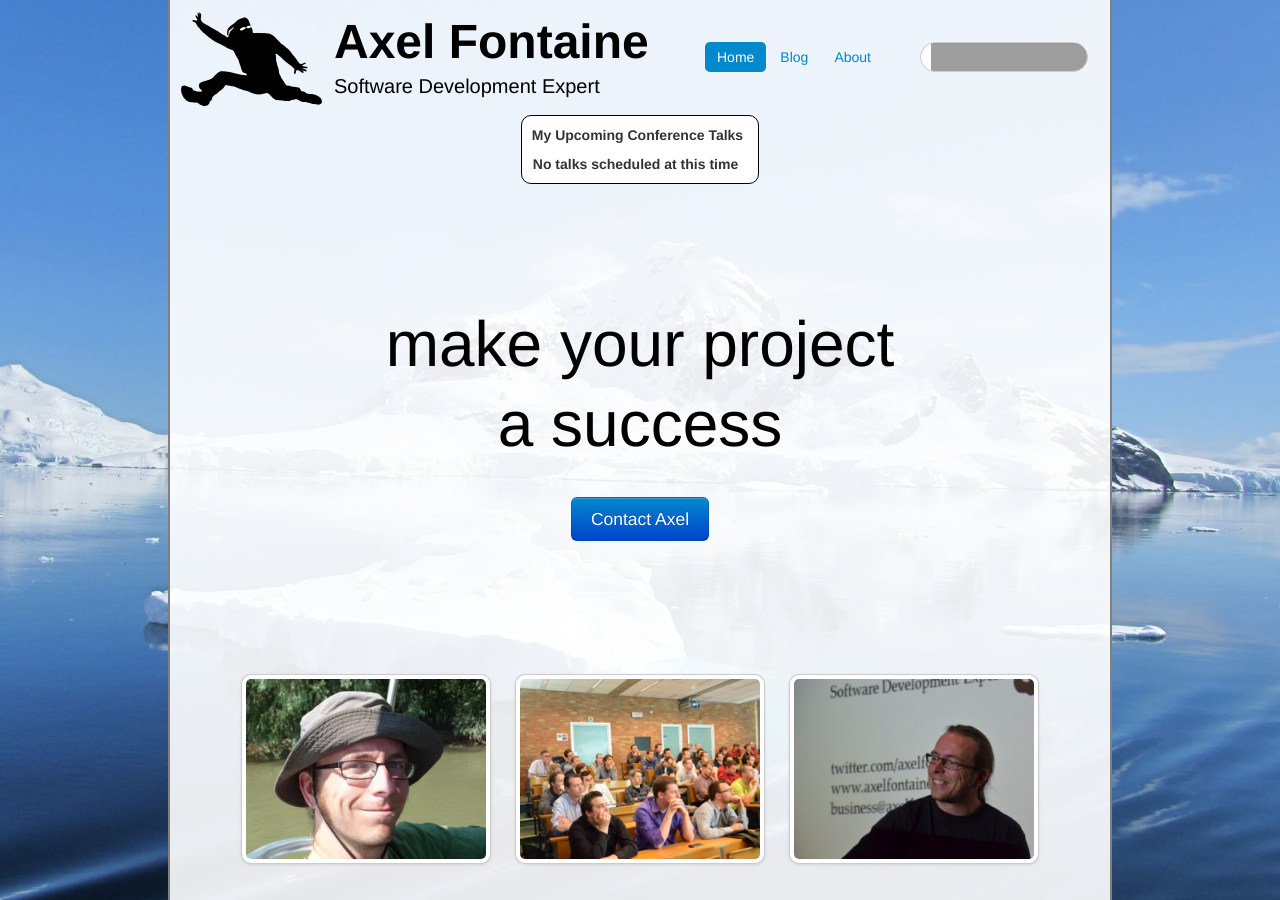
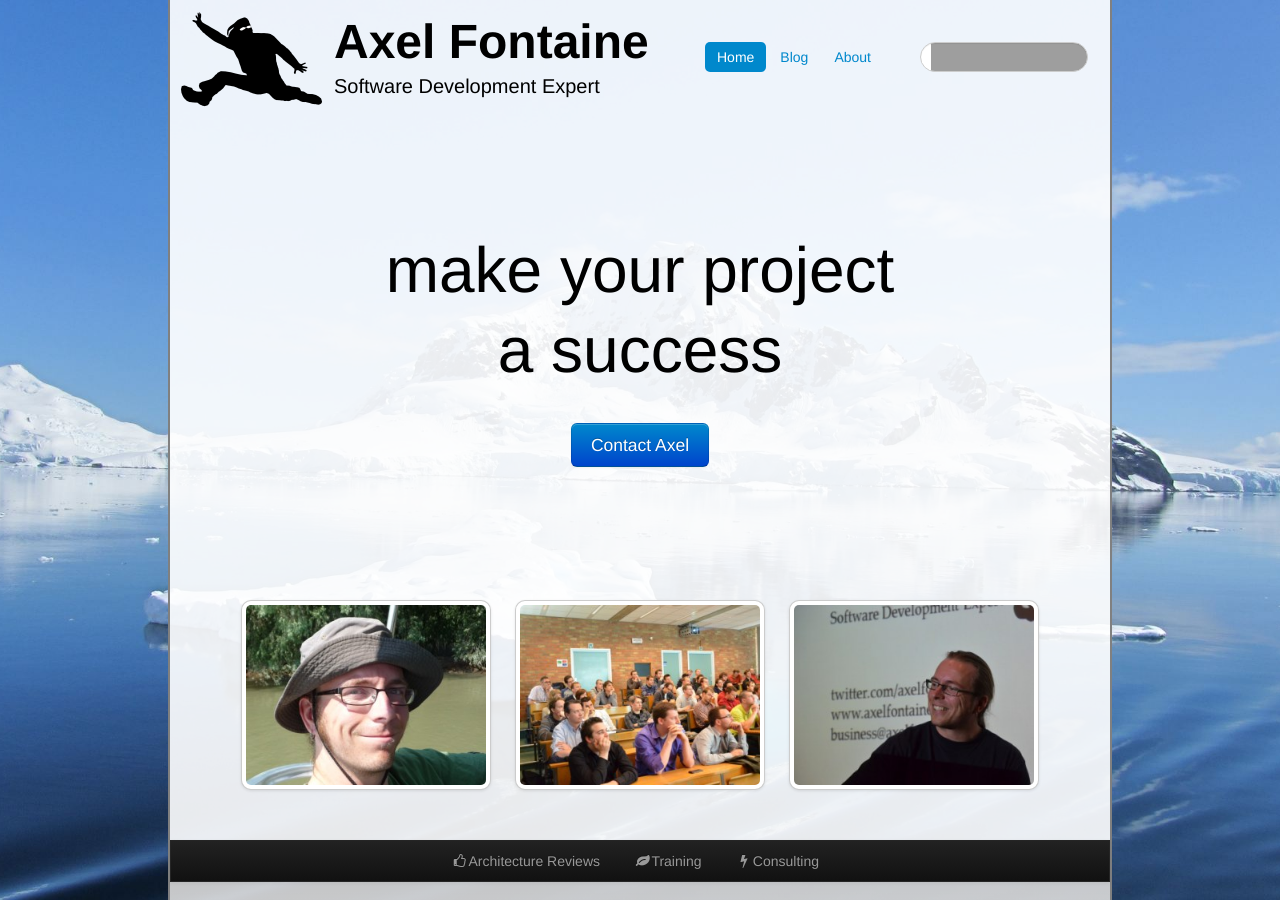
Before and after one commit to axelfontaine/axelfontaine.com, a Jekyll site: the page built from index.html, in a window 1280 px wide and 900 px high. Built offline with Jekyll 4.4.1, drawn with Linux system fonts in a browser that asks for light colours; part of the change alters nothing that is shown; grey boxes are pictures that could not be loaded.

```diff
--- a/_config.yml
+++ b/_config.yml
@@ -1,3 +1,3 @@
-auto: true
 exclude: [.gitattributes, .gitignore, axelfontaine.com.iml, axelfontaine.com.ipr, axelfontaine.com.iws, README.md]
-server_port: 4001
+port: 4001
+safe: true
--- a/index.html
+++ b/index.html
@@ -4,6 +4,8 @@ pill: home
 ---
 <!--suppress HtmlPresentationalElement -->
 <div id="home">
+
+<!--
 <div id="talks">
     <p><strong>My Upcoming Conference Talks</strong></p>
 
@@ -13,6 +15,7 @@ pill: home
         </tr>
     </table>
 </div>
+-->
 <div id="top-space"></div>
 <div id="bigsell">
     <p>make your project<br/>a success</p>
```
